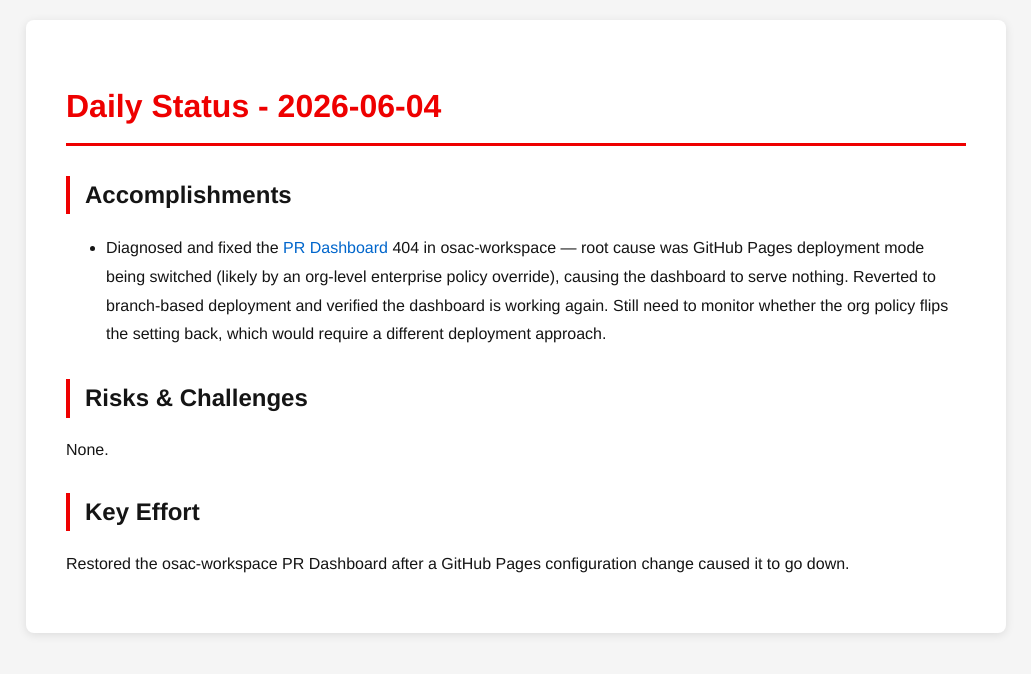
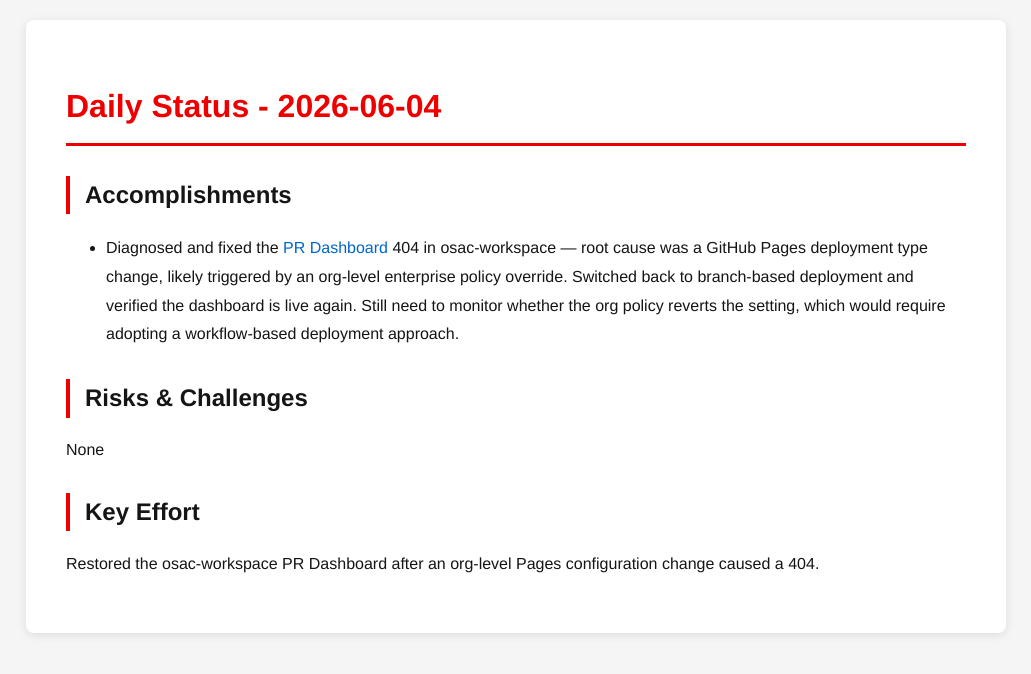
Before and after one commit to tzvatot/daily-status, a Jekyll site: the page built from 2026-06-04.md, in a window 1280 px wide. Shown: the top 674 px of the page, without its empty margins (124-1155 px from the left). Built offline with Jekyll 4.4.1, drawn with Linux system fonts in a browser that asks for light colours.

Commit message:
Daily status update - 2026-06-04

```diff
--- a/2026-06-04.md
+++ b/2026-06-04.md
@@ -7,10 +7,10 @@
 # Daily Status - 2026-06-04
 
 ## Accomplishments
-- Diagnosed and fixed the [PR Dashboard](https://osac-project.github.io/osac-workspace/pr-dashboard/) 404 in osac-workspace — root cause was GitHub Pages deployment mode being switched (likely by an org-level enterprise policy override), causing the dashboard to serve nothing. Reverted to branch-based deployment and verified the dashboard is working again. Still need to monitor whether the org policy flips the setting back, which would require a different deployment approach.
+- Diagnosed and fixed the [PR Dashboard](https://osac-project.github.io/osac-workspace/pr-dashboard/) 404 in osac-workspace — root cause was a GitHub Pages deployment type change, likely triggered by an org-level enterprise policy override. Switched back to branch-based deployment and verified the dashboard is live again. Still need to monitor whether the org policy reverts the setting, which would require adopting a workflow-based deployment approach.
 
 ## Risks & Challenges
-None.
+None
 
 ## Key Effort
-Restored the osac-workspace PR Dashboard after a GitHub Pages configuration change caused it to go down.
+Restored the osac-workspace PR Dashboard after an org-level Pages configuration change caused a 404.
```
